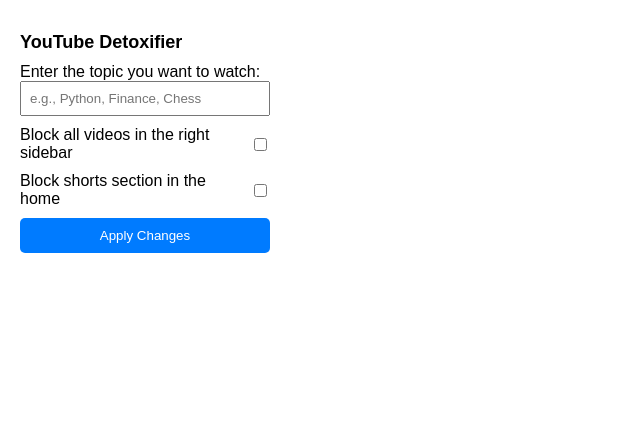
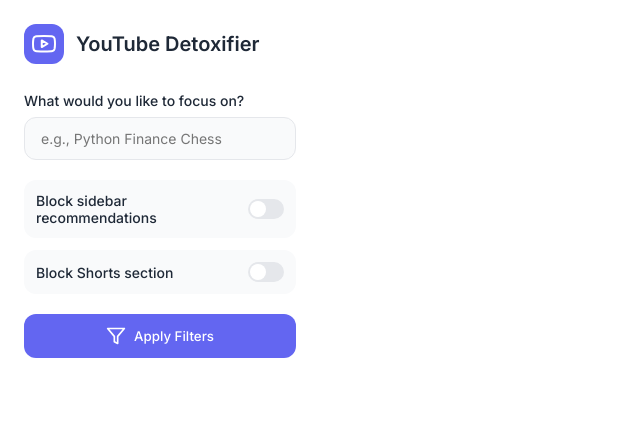
Before and after one commit to rajatgupta2004/Youtube-detoxifier-chrome-extension, a browser extension: page hello.html in a window 1280 px wide. Shown: the whole page, without its empty margins (0-640 px from the left). Drawn offline with Linux system fonts and the light colour scheme.

Commit message:
ui modified

```diff
--- a/hello.html
+++ b/hello.html
@@ -1,4 +1,4 @@
-<!DOCTYPE html>
+<!-- <!DOCTYPE html>
 <html lang="en">
 <head>
     <meta charset="UTF-8">
@@ -60,4 +60,61 @@
     <p id="status" style="color: green; margin-top: 10px; display: none;">Filtering...</p>
     <script src="popup.js"></script>
 </body>
+</html> -->
+
+<!DOCTYPE html>
+<html lang="en">
+<head>
+    <meta charset="UTF-8">
+    <meta name="viewport" content="width=device-width, initial-scale=1.0">
+    <title>YouTube Detoxifier</title>
+    <link rel="stylesheet" href="popup.css">
+</head>
+<body>
+    <div class="container">
+        <div class="header">
+            <div class="logo">
+                <svg xmlns="http://www.w3.org/2000/svg" width="24" height="24" viewBox="0 0 24 24" fill="none" stroke="currentColor" stroke-width="2" stroke-linecap="round" stroke-linejoin="round">
+                    <path d="M22.54 6.42a2.78 2.78 0 0 0-1.94-2C18.88 4 12 4 12 4s-6.88 0-8.6.46a2.78 2.78 0 0 0-1.94 2A29 29 0 0 0 1 11.75a29 29 0 0 0 .46 5.33A2.78 2.78 0 0 0 3.4 19c1.72.46 8.6.46 8.6.46s6.88 0 8.6-.46a2.78 2.78 0 0 0 1.94-2 29 29 0 0 0 .46-5.25 29 29 0 0 0-.46-5.33z"></path>
+                    <polygon points="9.75 15.02 15.5 11.75 9.75 8.48 9.75 15.02"></polygon>
+                </svg>
+            </div>
+            <h1>YouTube Detoxifier</h1>
+        </div>
+
+        <div class="input-group">
+            <label for="topic">What would you like to focus on?</label>
+            <input type="text" id="topic" placeholder="e.g., Python Finance Chess" />
+        </div>
+
+        <div class="toggle-group">
+            <div class="toggle-item">
+                <span class="toggle-label">Block sidebar recommendations</span>
+                <label class="switch">
+                    <input type="checkbox" id="checkbox">
+                    <span class="slider"></span>
+                </label>
+            </div>
+
+            <div class="toggle-item">
+                <span class="toggle-label">Block Shorts section</span>
+                <label class="switch">
+                    <input type="checkbox" id="shorts">
+                    <span class="slider"></span>
+                </label>
+            </div>
+        </div>
+
+        <button id="filterButton">
+            <svg xmlns="http://www.w3.org/2000/svg" width="24" height="24" viewBox="0 0 24 24" fill="none" stroke="currentColor" stroke-width="2" stroke-linecap="round" stroke-linejoin="round">
+                <polygon points="22 3 2 3 10 12.46 10 19 14 21 14 12.46 22 3"></polygon>
+            </svg>
+            Apply Filters
+        </button>
+
+        <p id="status">Changes applied successfully!</p>
+    </div>
+
+    <script src="popup.js"></script>
+</body>
 </html>
--- /dev/null
+++ b/popup.css
@@ -0,0 +1,206 @@
+
+@import url('https://fonts.googleapis.com/css2?family=Inter:wght@400;500;600&display=swap');
+
+:root {
+    --primary: #6366f1;
+    --primary-hover: #4f46e5;
+    --bg: #ffffff;
+    --text: #1f2937;
+    --text-secondary: #6b7280;
+    --border: #e5e7eb;
+}
+
+* {
+    margin: 0;
+    padding: 0;
+    box-sizing: border-box;
+    font-family: 'Inter', sans-serif;
+}
+
+body {
+    width: 320px;
+    padding: 1.5rem;
+    background: var(--bg);
+    color: var(--text);
+}
+
+.container {
+    display: flex;
+    flex-direction: column;
+    gap: 1.25rem;
+}
+
+.header {
+    display: flex;
+    align-items: center;
+    gap: 0.75rem;
+    margin-bottom: 0.5rem;
+}
+
+.logo {
+    background: var(--primary);
+    padding: 0.5rem;
+    border-radius: 12px;
+    display: flex;
+    align-items: center;
+    justify-content: center;
+}
+
+.logo svg {
+    width: 1.5rem;
+    height: 1.5rem;
+    color: white;
+}
+
+h1 {
+    font-size: 1.25rem;
+    font-weight: 600;
+    color: var(--text);
+}
+
+.input-group {
+    position: relative;
+}
+
+.input-group label {
+    display: block;
+    font-size: 0.875rem;
+    font-weight: 500;
+    margin-bottom: 0.5rem;
+    color: var(--text);
+}
+
+input[type="text"] {
+    width: 100%;
+    padding: 0.75rem 1rem;
+    border: 1px solid var(--border);
+    border-radius: 0.75rem;
+    font-size: 0.875rem;
+    transition: all 0.2s ease;
+    background: #f9fafb;
+}
+
+input[type="text"]:focus {
+    outline: none;
+    border-color: var(--primary);
+    box-shadow: 0 0 0 3px rgba(99, 102, 241, 0.1);
+}
+
+.toggle-group {
+    display: flex;
+    flex-direction: column;
+    gap: 0.75rem;
+}
+
+.toggle-item {
+    display: flex;
+    align-items: center;
+    justify-content: space-between;
+    padding: 0.75rem;
+    background: #f9fafb;
+    border-radius: 0.75rem;
+    transition: all 0.2s ease;
+}
+
+.toggle-item:hover {
+    background: #f3f4f6;
+}
+
+.toggle-label {
+    font-size: 0.875rem;
+    font-weight: 500;
+}
+
+.switch {
+    position: relative;
+    width: 36px;
+    height: 20px;
+}
+
+.switch input {
+    opacity: 0;
+    width: 0;
+    height: 0;
+}
+
+.slider {
+    position: absolute;
+    cursor: pointer;
+    top: 0;
+    left: 0;
+    right: 0;
+    bottom: 0;
+    background-color: #e5e7eb;
+    transition: .4s;
+    border-radius: 20px;
+}
+
+.slider:before {
+    position: absolute;
+    content: "";
+    height: 16px;
+    width: 16px;
+    left: 2px;
+    bottom: 2px;
+    background-color: white;
+    transition: .4s;
+    border-radius: 50%;
+}
+
+input:checked + .slider {
+    background-color: var(--primary);
+}
+
+input:checked + .slider:before {
+    transform: translateX(16px);
+}
+
+button {
+    width: 100%;
+    padding: 0.75rem;
+    background: var(--primary);
+    color: white;
+    border: none;
+    border-radius: 0.75rem;
+    font-weight: 500;
+    cursor: pointer;
+    transition: all 0.2s ease;
+    display: flex;
+    align-items: center;
+    justify-content: center;
+    gap: 0.5rem;
+}
+
+button:hover {
+    background: var(--primary-hover);
+}
+
+button svg {
+    width: 1.25rem;
+    height: 1.25rem;
+}
+
+#status {
+    text-align: center;
+    font-size: 0.875rem;
+    color: var(--primary);
+    font-weight: 500;
+    opacity: 0;
+    transform: translateY(-10px);
+    transition: all 0.3s ease;
+}
+
+#status.show {
+    opacity: 1;
+    transform: translateY(0);
+}
+
+@keyframes pulse {
+    0% { transform: scale(1); }
+    50% { transform: scale(1.05); }
+    100% { transform: scale(1); }
+}
+
+.pulse {
+    animation: pulse 2s infinite;
+}
```
Also changed, not shown: content.js (+0 -7 lines).
